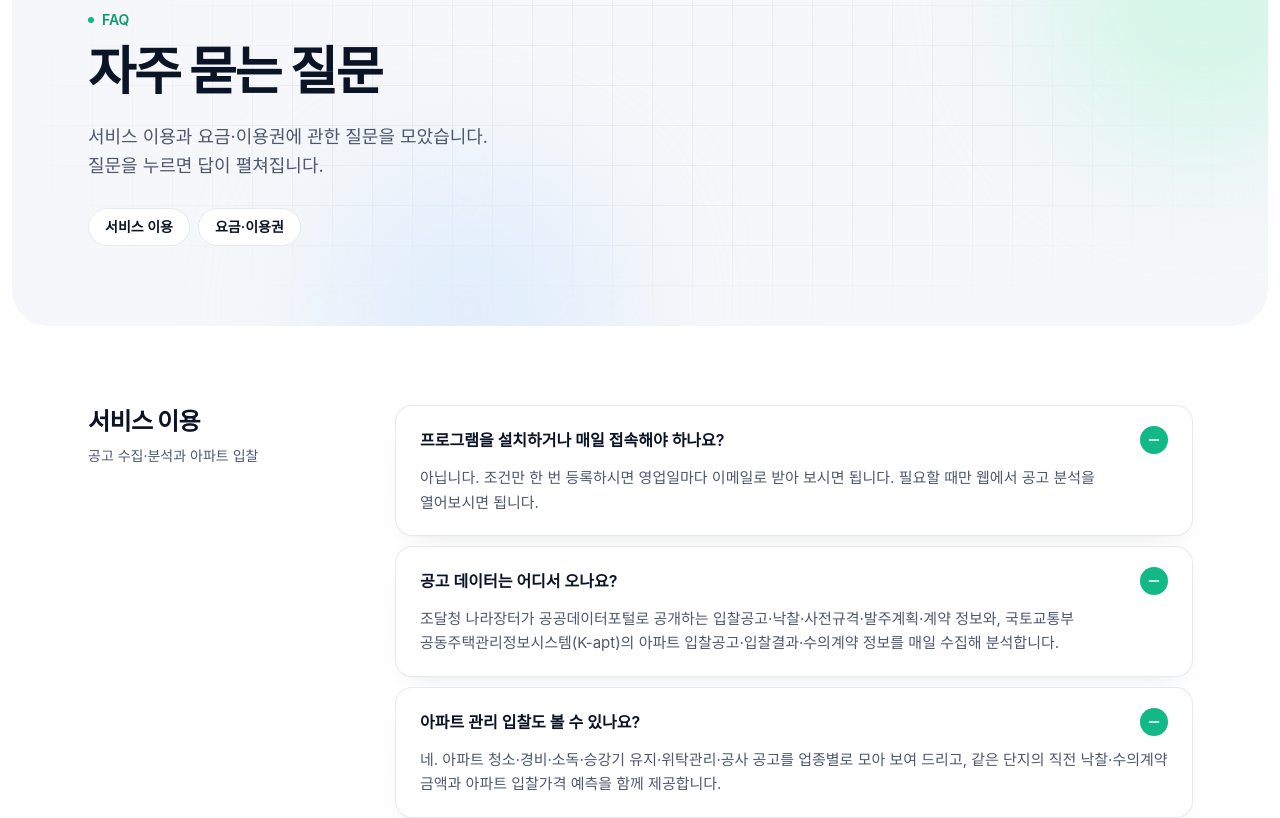
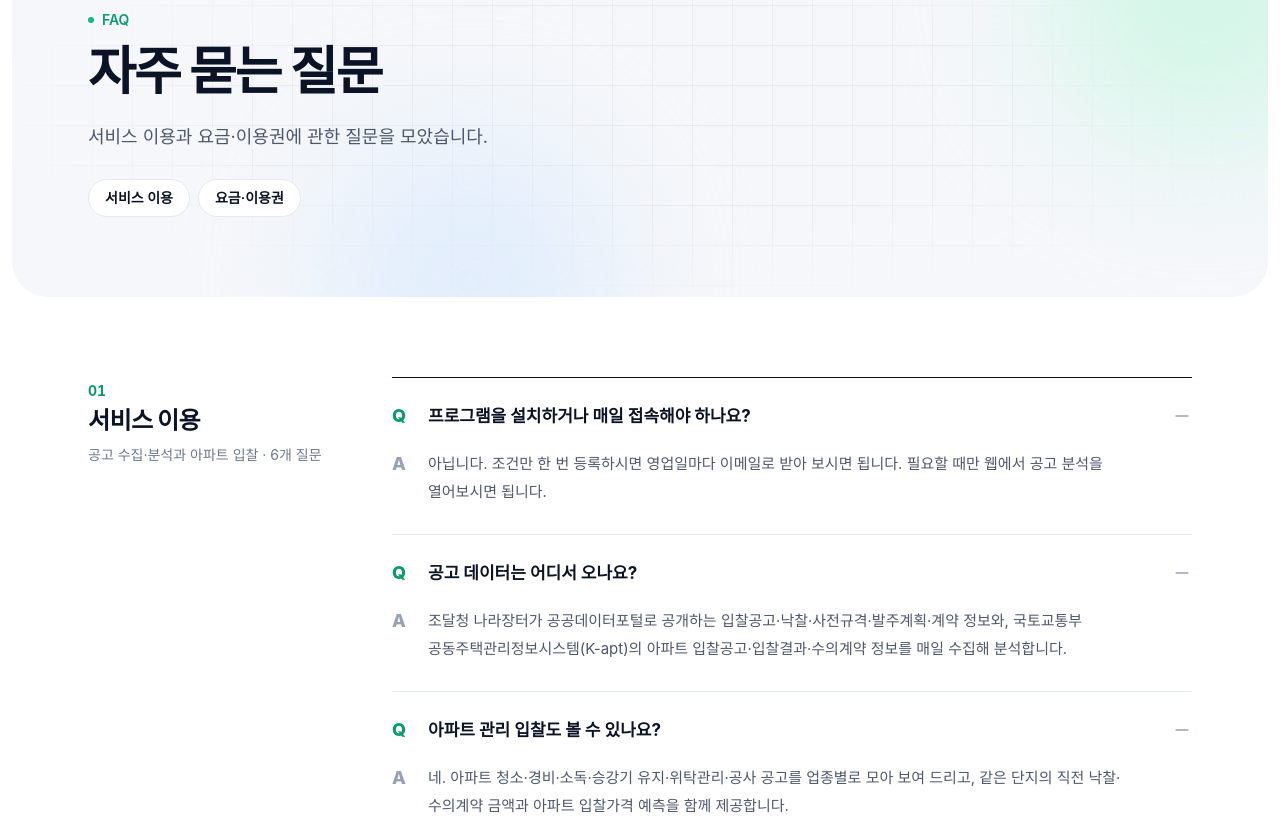
Before and after one commit to nparkup/vidding, a Next.js app: page /faq in a window 1280 px wide. Shown: the part 140-958 px from the top of the page. Built offline with nearby package versions, Linux system fonts and the light colour scheme; no server answers; a web font is replaced by a local one.

Commit message:
FAQ 디자인 정리: 카드 대신 선으로 나눈 Q/A 목록 (#156)
Co-Authored-By: Claude Opus 5.5 <noreply@anthropic.com>

```diff
--- a/src/app/(site)/faq/page.tsx
+++ b/src/app/(site)/faq/page.tsx
@@ -9,7 +9,7 @@ export const metadata: Metadata = { title: "자주 묻는 질문" };
 export default function FaqPage() {
   return (
     <>
-    <PageHero eyebrow="FAQ" title="자주 묻는 질문" lead={<>서비스 이용과 요금·이용권에 관한 질문을 모았습니다.<br />질문을 누르면 답이 펼쳐집니다.</>}>
+    <PageHero eyebrow="FAQ" title="자주 묻는 질문" lead="서비스 이용과 요금·이용권에 관한 질문을 모았습니다.">
       <div className="mt-7 flex flex-wrap gap-2">
         {FAQ_SECTIONS.map((s) => (
           <a key={s.id} href={`#${s.id}`} className="rounded-full border border-ink-100 bg-white px-4 py-2 text-sm font-semibold text-ink hover:border-mint hover:text-mint-600">{s.title}</a>
@@ -18,15 +18,16 @@ export default function FaqPage() {
     </PageHero>
     <div className="container-x">
       {FAQ_SECTIONS.map((s, i) => (
-        <section key={s.id} id={s.id} className={`grid scroll-mt-24 gap-6 lg:grid-cols-[260px_1fr] lg:gap-12 ${i === 0 ? "mt-14 sm:mt-20" : "mt-16 border-t border-ink-100 pt-16 sm:mt-20 sm:pt-20"}`}>
-          <div>
-            <h2 className="text-2xl font-extrabold tracking-tight">{s.title}</h2>
-            <p className="mt-2 text-sm text-ink-500">{s.desc}</p>
+        <section key={s.id} id={s.id} className={`grid scroll-mt-24 gap-5 lg:grid-cols-[240px_1fr] lg:gap-16 ${i === 0 ? "mt-14 sm:mt-20" : "mt-20 sm:mt-28"}`}>
+          <div className="lg:pt-1">
+            <p className="text-sm font-bold tabular-nums text-mint-600">{String(i + 1).padStart(2, "0")}</p>
+            <h2 className="mt-1 text-2xl font-extrabold tracking-tight">{s.title}</h2>
+            <p className="mt-2 text-sm text-ink-400">{s.desc} · {s.items.length}개 질문</p>
           </div>
           <FaqList items={s.items} />
         </section>
       ))}
-      <p className="mt-16 text-center text-sm text-ink-500">
+      <p className="mt-20 text-center text-sm text-ink-500">
         이용권 금액과 기능 비교는 <Link href="/pricing" className="font-semibold text-mint-600">요금제</Link>에서 보실 수 있습니다.
       </p>
     </div>
--- a/src/components/FaqList.tsx
+++ b/src/components/FaqList.tsx
@@ -1,20 +1,28 @@
 import { Minus, Plus } from "lucide-react";
 import type { Faq } from "@/lib/faq";
 
-/** 질문을 누르면 답이 접히고 펼쳐지는 목록. 처음에는 모두 펼쳐 둔다. large는 메인 화면처럼 답 글자를 조금 크게 */
+/**
+ * 자주 묻는 질문 목록. 카드 없이 가는 선으로만 나누고, 처음에는 모두 펼쳐 둔다.
+ * 질문 앞 Q, 답 앞 A 글자로 묻고 답하는 줄을 구분한다. 질문을 누르면 접힌다.
+ * large는 메인 화면처럼 답 글자를 조금 크게
+ */
 export function FaqList({ items, large = false }: { items: Faq[]; large?: boolean }) {
   return (
-    <div className="space-y-3">
+    <div className="border-t border-ink-900">
       {items.map((f) => (
-        <details key={f.q} className="group rounded-2xl bg-paper px-5 py-5 open:bg-white open:shadow-card open:ring-1 open:ring-ink-100 sm:px-6" open>
-          <summary className="flex cursor-pointer list-none items-center justify-between gap-4 font-semibold">
-            {f.q}
-            <span className="grid h-7 w-7 shrink-0 place-items-center rounded-full bg-white text-ink-400 transition group-open:bg-mint group-open:text-white">
-              <Plus className="h-4 w-4 group-open:hidden" />
-              <Minus className="hidden h-4 w-4 group-open:block" />
+        <details key={f.q} className="group border-b border-ink-100" open>
+          <summary className="flex cursor-pointer list-none items-start gap-3 py-5 sm:gap-4 sm:py-6 [&::-webkit-details-marker]:hidden">
+            <span className="w-5 shrink-0 text-base font-extrabold leading-7 text-mint-600 sm:text-lg sm:leading-7">Q</span>
+            <span className="flex-1 text-base font-bold leading-7 text-ink sm:text-[17px]">{f.q}</span>
+            <span className="mt-1 shrink-0 text-ink-300 transition-colors group-hover:text-ink">
+              <Plus className="h-5 w-5 group-open:hidden" strokeWidth={1.75} />
+              <Minus className="hidden h-5 w-5 group-open:block" strokeWidth={1.75} />
             </span>
           </summary>
-          <p className={`mt-3 leading-relaxed text-ink-500 ${large ? "" : "text-sm sm:text-[15px]"}`}>{f.a}</p>
+          <div className="-mt-1 flex gap-3 pb-6 pr-8 sm:gap-4 sm:pb-7">
+            <span className="w-5 shrink-0 text-base font-extrabold leading-7 text-ink-300 sm:text-lg sm:leading-7">A</span>
+            <p className={`flex-1 leading-7 text-ink-500 ${large ? "sm:text-[16px]" : "text-[15px]"}`}>{f.a}</p>
+          </div>
         </details>
       ))}
     </div>
```
